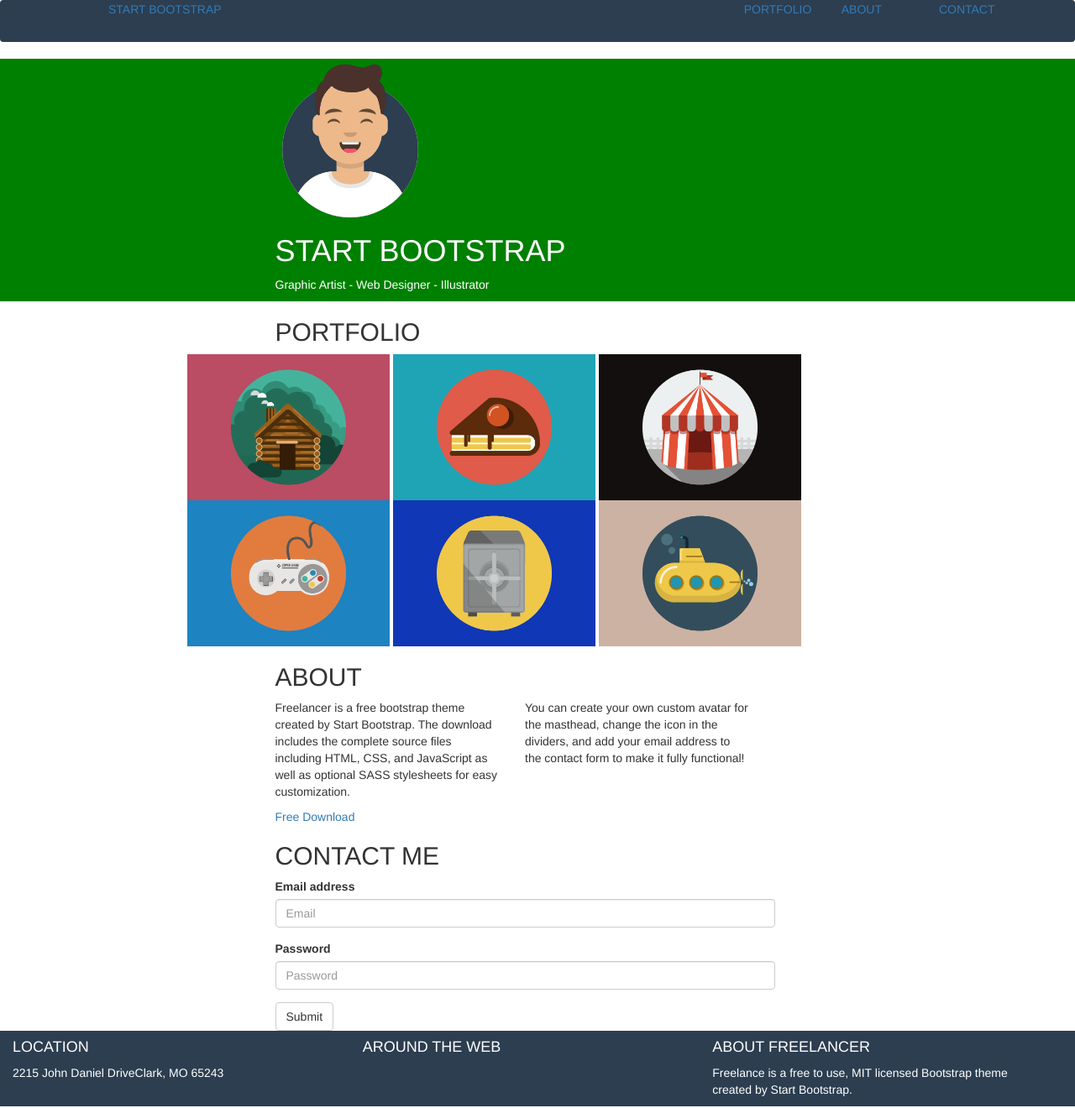
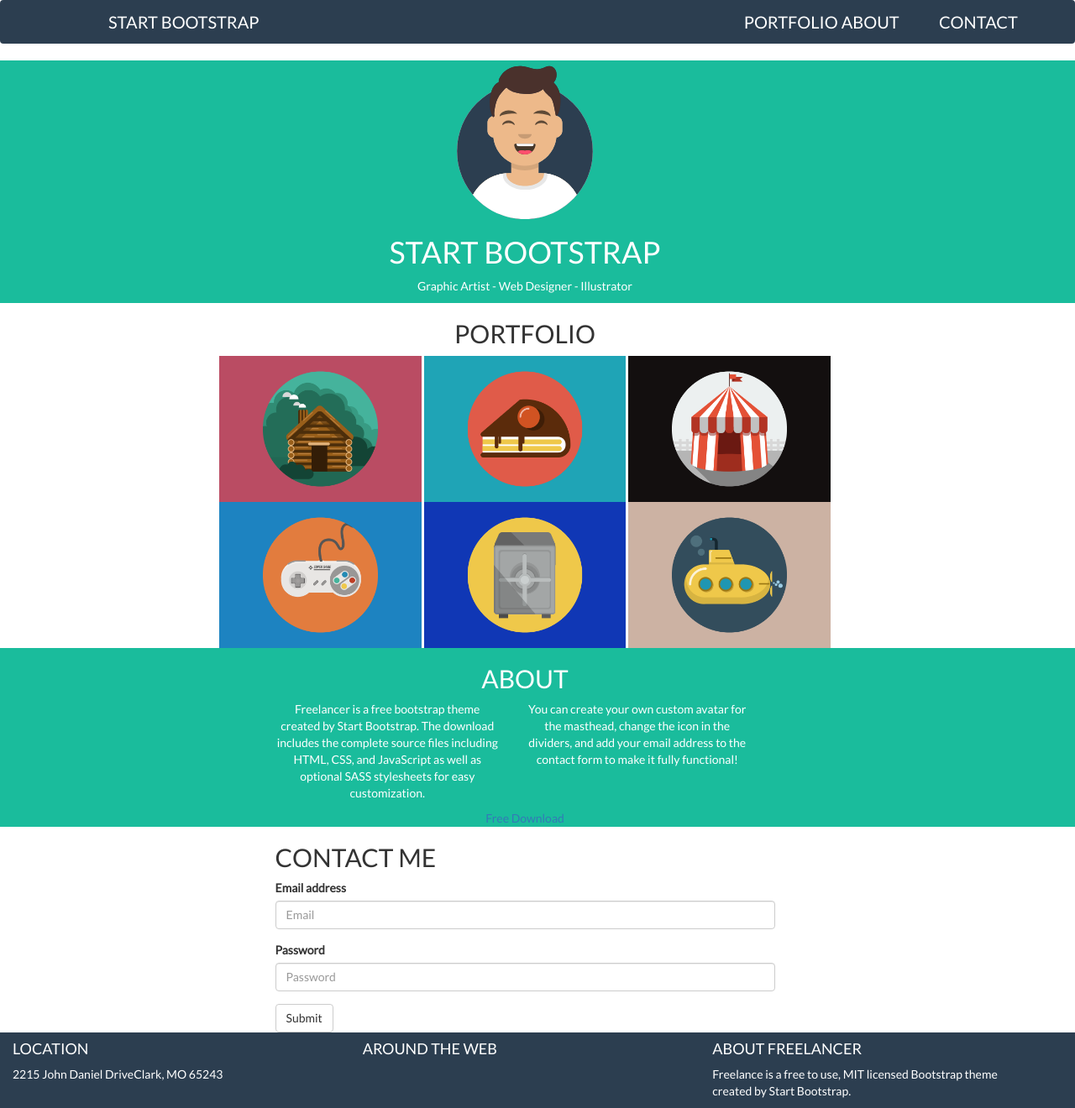
Before and after one commit to micheleprovolo/html-css-bootstrap-freelancer, a plain HTML site: page index.html in a window 1280 px wide. Shown: the whole page at 84% size. Drawn offline with nearby package versions, Linux system fonts and the light colour scheme.

Commit message:
sistemata navbar, aggiunta font family, sistemati colori

```diff
--- a/css/framework-bootstrap.css
+++ b/css/framework-bootstrap.css
@@ -3,6 +3,7 @@
   margin:0;
   padding:0;
   box-sizing: border-box;
+  font-family: 'Lato', sans-serif;
 }
 
 .row {
@@ -23,31 +24,36 @@
 /* REGOLE DI PAGINA */
 
 .header {
-  width: 100%;
 }
 
 /* navbar */
 .navbar {
   text-transform: uppercase;
   background-color: #2c3e50;
-  color: white;
   width: 100%;
   padding-left: 10%;
+  font-size: 20px;
+}
+
+.navbar a {
+  text-decoration: none;
+  color: white;
+  line-height: 50px;
 }
 
 /* sezione verde sotto la nav */
 .sotto-la-nav {
-  background-color: green;
+  background-color: #1abc9c;
   width: 100%;
   color: white;
 }
 
-.sotto-la-nav .row {
-  /* padding-left: 10%; */
+.sotto-la-nav img {
+  max-width: 30%;
 }
 
-.sotto-la-nav img {
-  max-width: 30%;
+.centra {
+  text-align: center;
 }
 
 /* sezione portfolio */
@@ -57,6 +63,11 @@
   max-width: 30%;
 }
 
+.about {
+  background-color: #1abc9c;
+  color: white;
+}
+
 footer {
   background-color: #2c3e50;
   color: white;
--- a/index.html
+++ b/index.html
@@ -3,10 +3,17 @@
 
 <head>
   <meta charset="utf-8">
+
+  <link href="https://fonts.googleapis.com/css?family=Lato&display=swap" rel="stylesheet">
+
   <meta name="viewport" content="width=device-width, initial-scale=1.0">
+
   <link rel="stylesheet" href="https://maxcdn.bootstrapcdn.com/bootstrap/3.3.7/css/bootstrap.min.css" integrity="sha384-BVYiiSIFeK1dGmJRAkycuHAHRg32OmUcww7on3RYdg4Va+PmSTsz/K68vbdEjh4u" crossorigin="anonymous">
+
   <link rel="stylesheet" href="css/framework-bootstrap.css">
+
   <title>startbootstrap-freelancer - replica</title>
+
 </head>
 
 <body>
@@ -50,7 +57,7 @@
     <div class="sotto-la-nav container-fluid">
 
       <div class="row">
-        <div class="col-lg-6 col-lg-offset-3">
+        <div class="col-lg-6 col-lg-offset-3 centra">
           <img src="img\avataaars.svg" alt="avatar">
           <h1>START BOOTSTRAP</h1>
           <p>Graphic Artist - Web Designer - Illustrator</p>
@@ -64,7 +71,7 @@
   <!-- sezione portfolio -->
   <div class="container-fluid">
     <div class="row">
-      <div class="col-lg-6 col-lg-offset-3">
+      <div class="col-lg-6 col-lg-offset-3 centra">
         <h2>PORTFOLIO</h2>
       </div>
     </div>
@@ -75,7 +82,7 @@
 
     <!-- riga 1 -->
     <div class="icone row">
-      <div class="col-lg-8 col-lg-offset-2">
+      <div class="col-lg-8 col-lg-offset-2 centra">
         <a href="#"><img src="img/cabin.png"></a>
         <a href="#"><img src="img/cake.png"></a>
         <a href="#"><img src="img/circus.png"></a>
@@ -84,7 +91,7 @@
 
     <!-- riga 2 -->
     <div class="icone row">
-      <div class="col-lg-8 col-lg-offset-2">
+      <div class="col-lg-8 col-lg-offset-2 centra">
         <a href="#"><img src="img/game.png"></a>
         <a href="#"><img src="img/safe.png"></a>
         <a href="#"><img src="img/submarine.png"></a>
@@ -94,19 +101,19 @@
   </div>
 
   <!-- sezione about -->
-  <div class="container-fluid">
+  <div class="about container-fluid">
 
     <!-- riga 1 -->
     <div class="row">
 
-      <div class="col-lg-6 col-lg-offset-3">
+      <div class="col-lg-6 col-lg-offset-3 centra">
         <h2>ABOUT</h2>
       </div>
     </div>
 
     <!-- riga 2 -->
     <div class="row">
-      <div class="col-lg-6 col-lg-offset-3">
+      <div class="col-lg-6 col-lg-offset-3 centra">
 
         <!-- riga interna -->
         <div class="row">
@@ -126,7 +133,7 @@
     </div>
 
     <div class="row">
-      <div class="col-lg-6 col-lg-offset-3">
+      <div class="col-lg-6 col-lg-offset-3 centra">
         <a href="#">Free Download</a>
       </div>
     </div>
```
